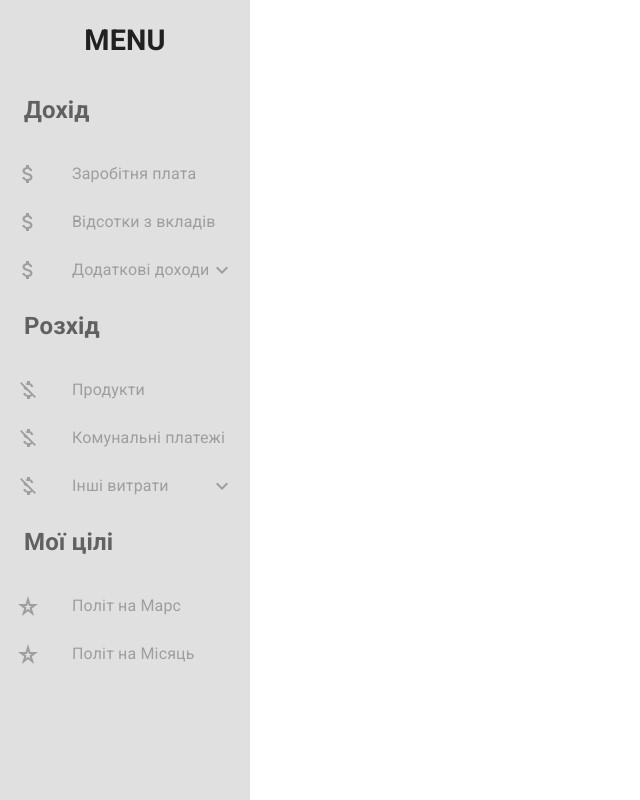
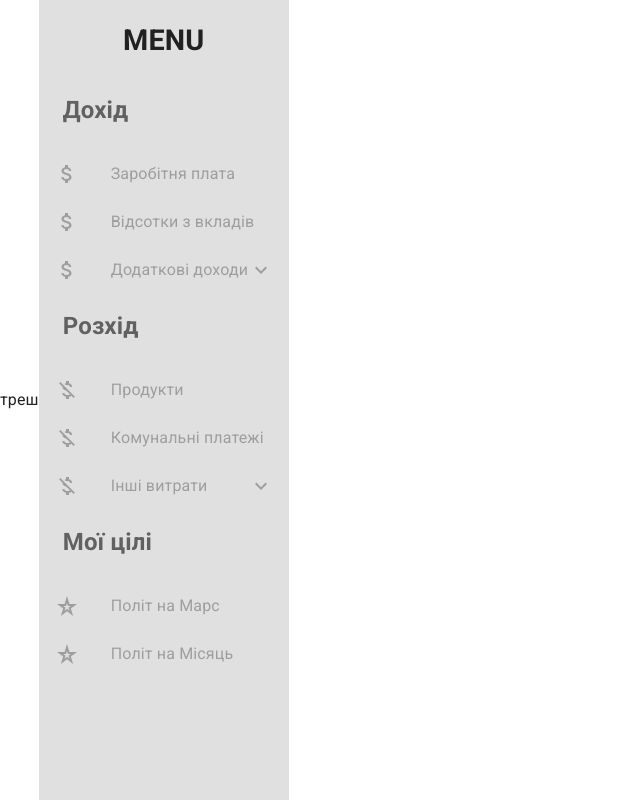
Before and after one commit to KaterynaMagur/Istio, a React (Create React App) app: page / in a window 1280 px wide. Shown: the whole page, without its empty margins (0-640 px from the left). Built offline with nearby package versions, Linux system fonts and the light colour scheme.

Commit message:
create new branch

```diff
--- a/src/App.js
+++ b/src/App.js
@@ -8,6 +8,7 @@ import './App.css';
 function App() {
   return (
    <div className={'app'}>
+       треш
      <CssBaseline />
        <div><SideBar/></div>
    </div>
```
